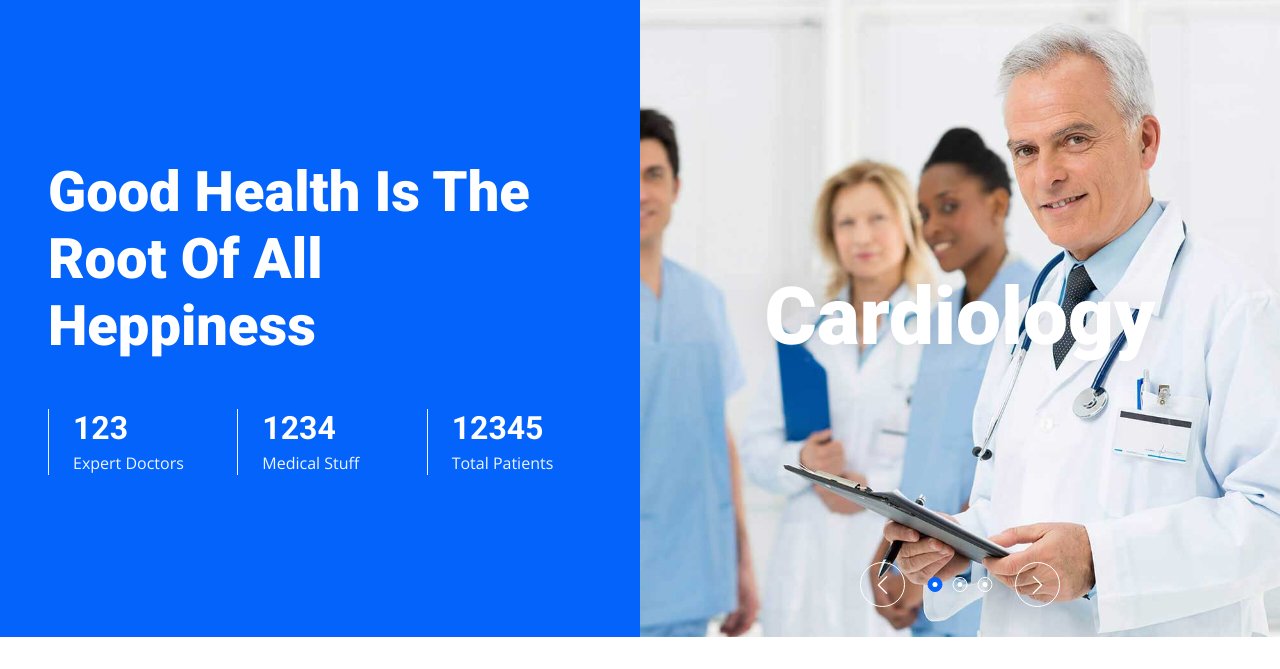
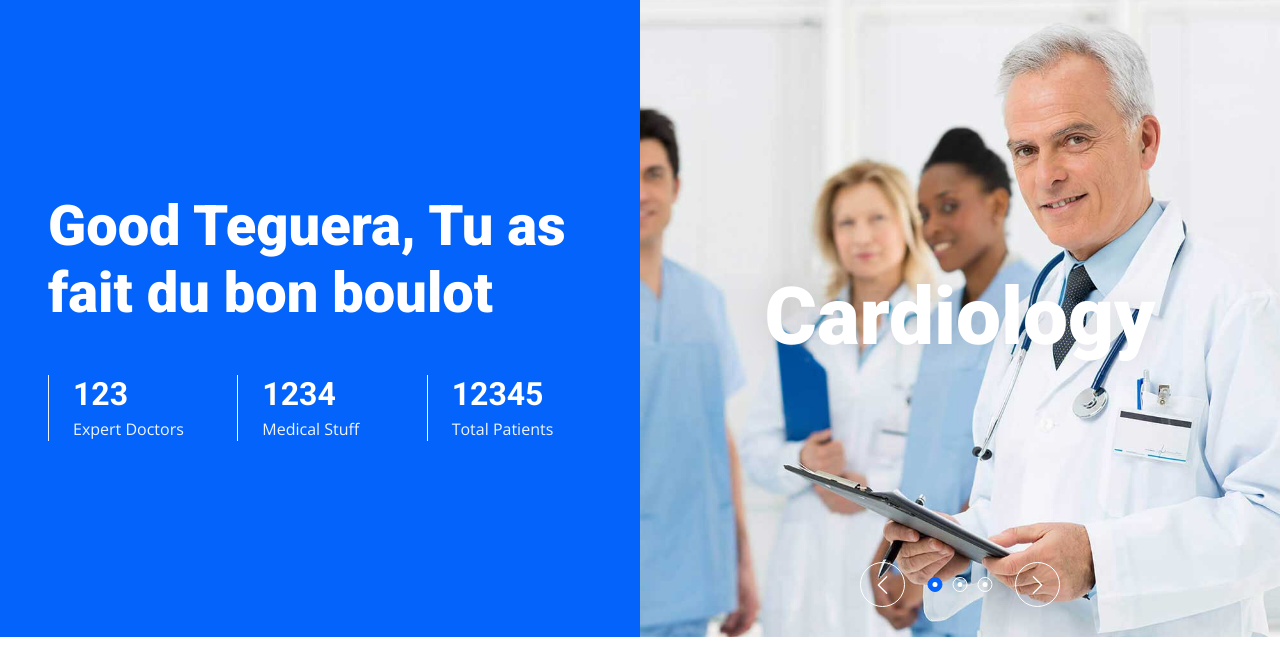
Before and after one commit to BegginnerCoder21/jenkins-sonarqube-docker-03, a plain HTML site: page index.html in a window 1280 px wide. Shown: the part 131-800 px from the top of the page. Drawn offline with nearby package versions, Linux system fonts and the light colour scheme.

Commit message:
Update index.html

```diff
--- a/index.html
+++ b/index.html
@@ -107,7 +107,7 @@
     <div class="container-fluid header bg-primary p-0 mb-5">
         <div class="row g-0 align-items-center flex-column-reverse flex-lg-row">
             <div class="col-lg-6 p-5 wow fadeIn" data-wow-delay="0.1s">
-                <h1 class="display-4 text-white mb-5">Good Health Is The Root Of All Heppiness</h1>
+                <h1 class="display-4 text-white mb-5">Good Teguera, Tu as fait du bon boulot</h1>
                 <div class="row g-4">
                     <div class="col-sm-4">
                         <div class="border-start border-light ps-4">
```
